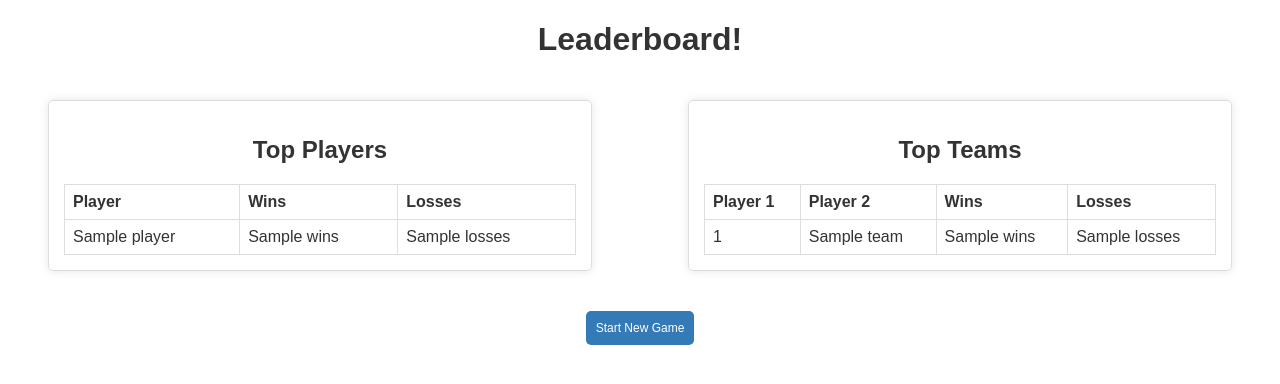
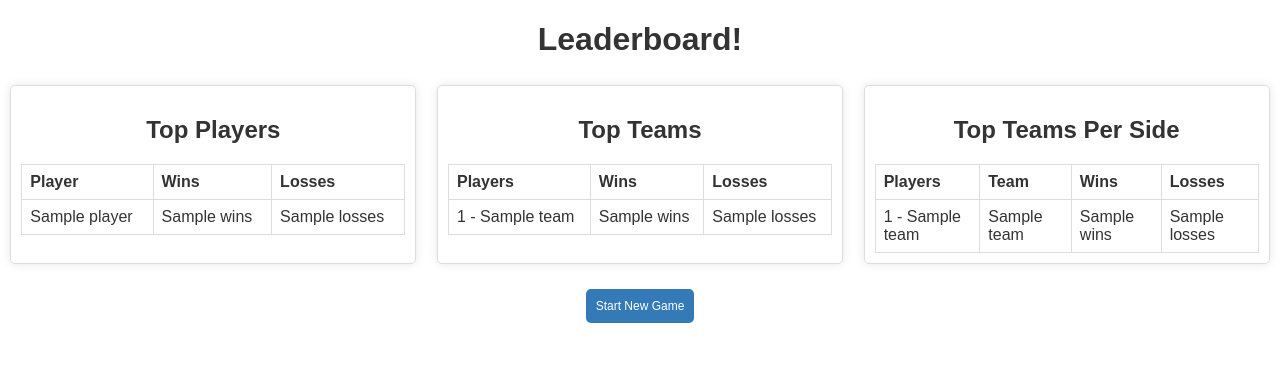
Before and after one commit to christopherpunt/foosball_scorekeeper, a Flask app: template src/templates/leaderboard.html in a window 1280 px wide. Shown: the part 50-434 px from the top of the page. Run offline with Flask 3, Linux system fonts and the light colour scheme; the template is opened without the code that fills it: most values are stand-ins (such as "Sample title", 1, 10 or a date in 2020).

Commit message:
add top teams per side

```diff
--- a/src/templates/leaderboard.html
+++ b/src/templates/leaderboard.html
@@ -13,12 +13,15 @@
     main {
         display: flex;
         justify-content: space-around;
+        flex-wrap: wrap; /* Enable wrapping for flex items */
     }
 
     .table-card {
-        width: 40%;
-        margin: 20px;
-        padding: 15px;
+        width: 30%;
+        min-width: 300px;
+        margin: 10px;
+        padding: 10px;
+        margin: 5px;
         border: 1px solid #ddd;
         border-radius: 5px;
         box-shadow: 0 0 10px rgba(0, 0, 0, 0.1);
@@ -45,6 +48,7 @@
         background-color: #337ab7;
         color: #fff;
     }
+
 </style>
 {% endblock %}
 
@@ -79,8 +83,7 @@
             <table>
                 <thead>
                     <tr>
-                        <th>Player 1</th>
-                        <th>Player 2</th>
+                        <th>Players</th>
                         <th>Wins</th>
                         <th>Losses</th>
                     </tr>
@@ -88,8 +91,33 @@
                 <tbody>
                     {% for team, team_stats in stats.teamStats %}
                         <tr>
-                            <td>{{ team[0] }}</td>
-                            <td>{{ team[1] }}</td>
+                            <td>{{ team[0] }} - {{ team[1] }}</td>
+                            <td>{{ team_stats.wins }}</td>
+                            <td>{{ team_stats.losses }}</td>
+                        </tr>
+                    {% endfor %}
+                </tbody>
+            </table>
+        </div>
+
+
+        <!-- Add the table for top teams here -->
+        <div class="table-card">
+            <h2>Top Teams Per Side</h2>
+            <table>
+                <thead>
+                    <tr>
+                        <th>Players</th>
+                        <th>Team</th>
+                        <th>Wins</th>
+                        <th>Losses</th>
+                    </tr>
+                </thead>
+                <tbody>
+                    {% for team, team_stats in stats.teamStatsWithTeamInfo %}
+                        <tr>
+                            <td>{{ team[0] }} - {{ team[1] }}</td>
+                            <td>{{ team[2] }}</td>
                             <td>{{ team_stats.wins }}</td>
                             <td>{{ team_stats.losses }}</td>
                         </tr>
```
Also changed, not shown: src/leaderboardStats.py (+12 -9 lines).
